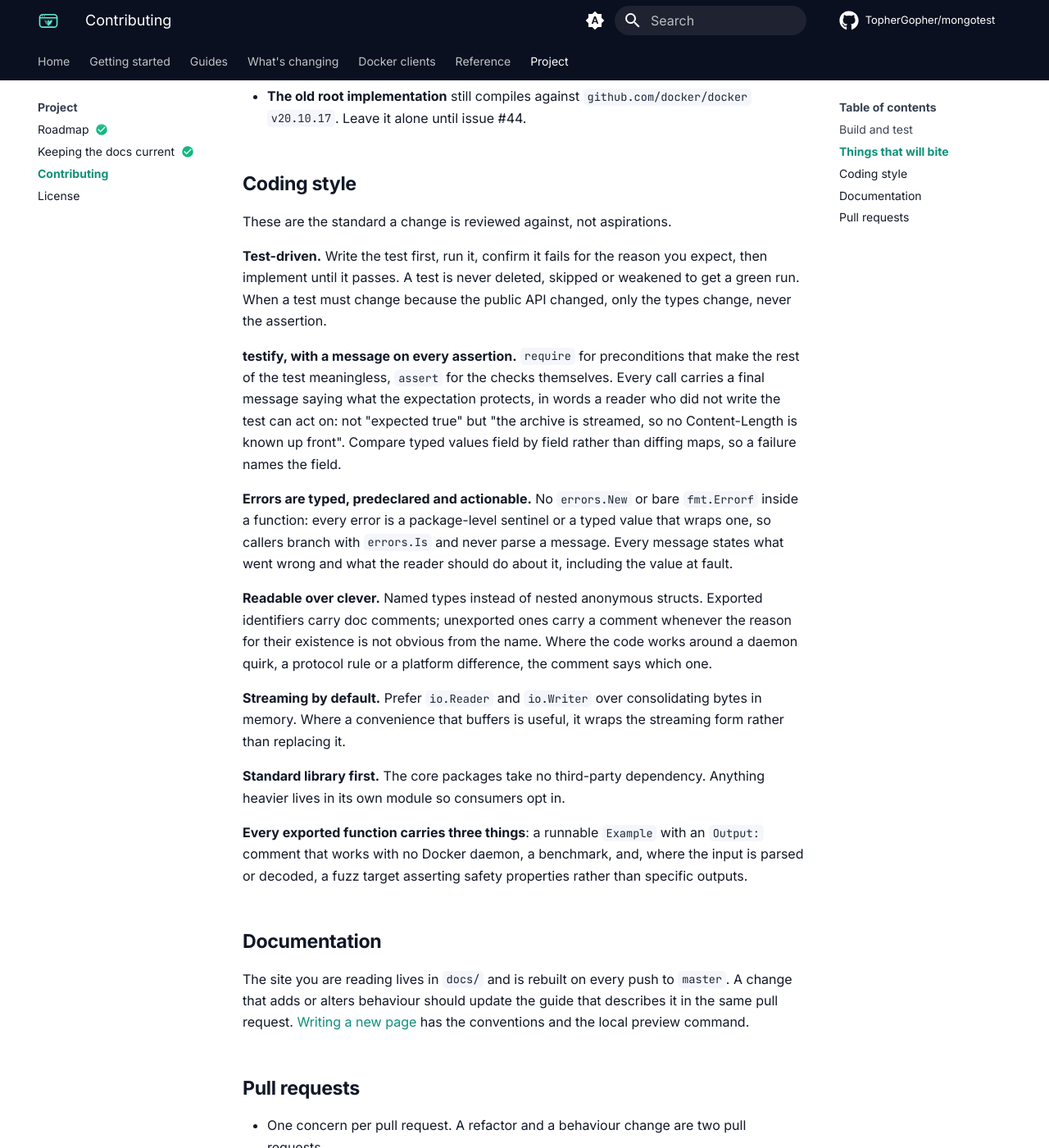
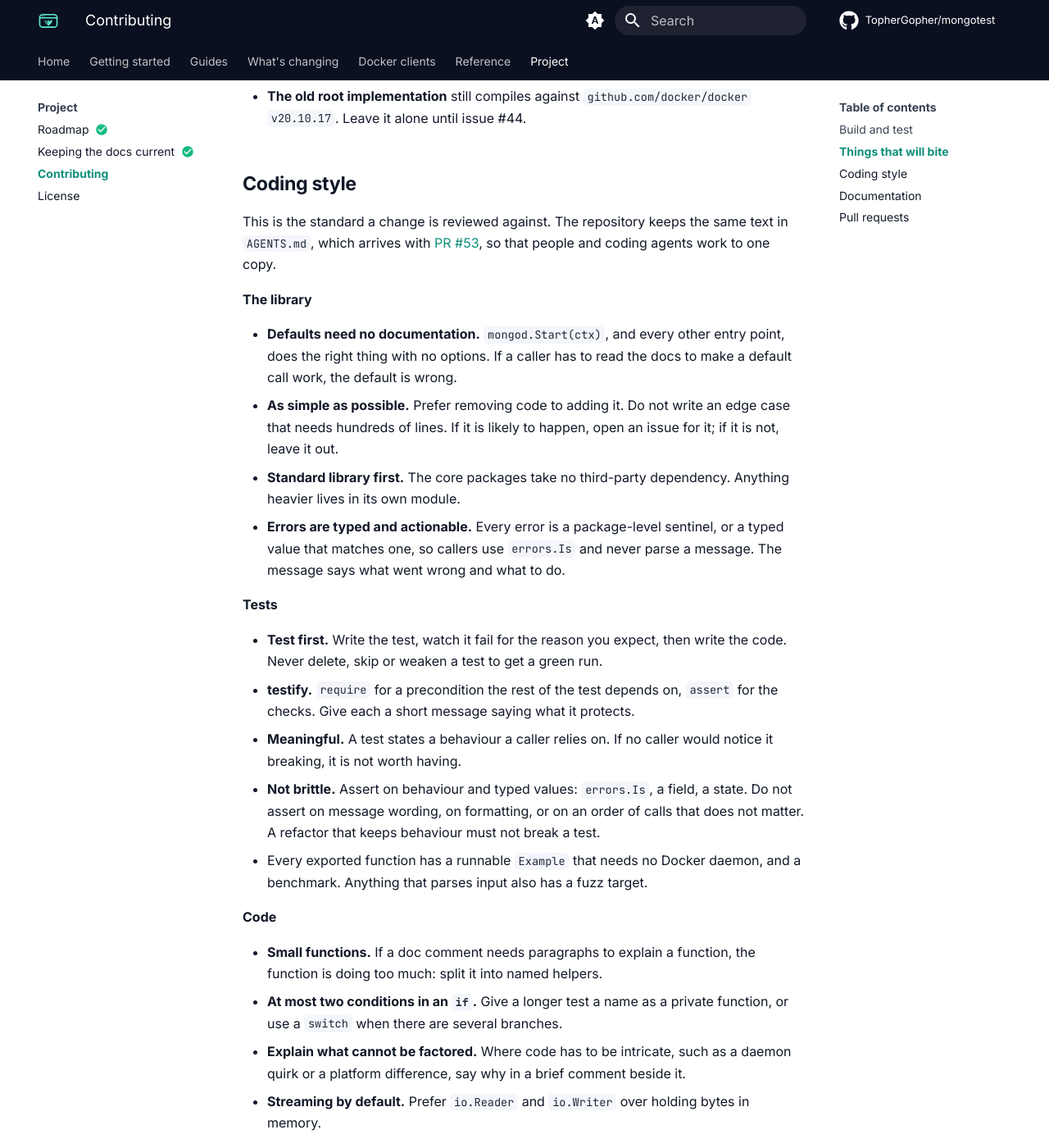
Before and after one commit to TopherGopher/mongotest, an MkDocs documentation site: the page built from docs/project/contributing.md, in a window 1280 px wide and 1400 px high, scrolled down 1049 px. Shown: the whole window at 82% size. Built offline with MkDocs 1.6.1 and Material for MkDocs 9.7.7, drawn with Linux system fonts in a browser that asks for light colours; comment, search, counter and statistics services are not loaded; some of the changed text lies outside the part shown.

Commit message:
Bring the contributing page in line with the repository's standard
The coding style on this page was an older version of the standard. It now
says what AGENTS.md says: tests that are meaningful and not brittle, brief
documentation, small functions, at most two conditions in an if, the
simplest code that works, and a cold read before a change ships.

Co-Authored-By: Claude Mythos 5.2 <noreply@anthropic.com>
Claude-Session: https://claude.ai/code/session_011u8PiEcwFSCbhpVX22FJgP

```diff
--- a/docs/project/contributing.md
+++ b/docs/project/contributing.md
@@ -47,44 +47,60 @@ go test ./dockerclient/ -run='^$' -fuzz=FuzzCheckID -fuzztime=30s
 
 ## Coding style
 
-These are the standard a change is reviewed against, not aspirations.
+This is the standard a change is reviewed against. The repository keeps the
+same text in `AGENTS.md`, which arrives with
+[PR #53](https://github.com/TopherGopher/mongotest/pull/53), so that people and
+coding agents work to one copy.
 
-**Test-driven.** Write the test first, run it, confirm it fails for the
-reason you expect, then implement until it passes. A test is never deleted,
-skipped or weakened to get a green run. When a test must change because the
-public API changed, only the types change, never the assertion.
+**The library**
 
-**testify, with a message on every assertion.** `require` for preconditions
-that make the rest of the test meaningless, `assert` for the checks
-themselves. Every call carries a final message saying what the expectation
-protects, in words a reader who did not write the test can act on: not
-"expected true" but "the archive is streamed, so no Content-Length is known
-up front". Compare typed values field by field rather than diffing maps, so a
-failure names the field.
+- **Defaults need no documentation.** `mongod.Start(ctx)`, and every other
+  entry point, does the right thing with no options. If a caller has to read
+  the docs to make a default call work, the default is wrong.
+- **As simple as possible.** Prefer removing code to adding it. Do not write
+  an edge case that needs hundreds of lines. If it is likely to happen, open
+  an issue for it; if it is not, leave it out.
+- **Standard library first.** The core packages take no third-party
+  dependency. Anything heavier lives in its own module.
+- **Errors are typed and actionable.** Every error is a package-level
+  sentinel, or a typed value that matches one, so callers use `errors.Is` and
+  never parse a message. The message says what went wrong and what to do.
 
-**Errors are typed, predeclared and actionable.** No `errors.New` or bare
-`fmt.Errorf` inside a function: every error is a package-level sentinel or a
-typed value that wraps one, so callers branch with `errors.Is` and never
-parse a message. Every message states what went wrong and what the reader
-should do about it, including the value at fault.
+**Tests**
 
-**Readable over clever.** Named types instead of nested anonymous structs.
-Exported identifiers carry doc comments; unexported ones carry a comment
-whenever the reason for their existence is not obvious from the name. Where
-the code works around a daemon quirk, a protocol rule or a platform
-difference, the comment says which one.
+- **Test first.** Write the test, watch it fail for the reason you expect,
+  then write the code. Never delete, skip or weaken a test to get a green run.
+- **testify.** `require` for a precondition the rest of the test depends on,
+  `assert` for the checks. Give each a short message saying what it protects.
+- **Meaningful.** A test states a behaviour a caller relies on. If no caller
+  would notice it breaking, it is not worth having.
+- **Not brittle.** Assert on behaviour and typed values: `errors.Is`, a
+  field, a state. Do not assert on message wording, on formatting, or on an
+  order of calls that does not matter. A refactor that keeps behaviour must
+  not break a test.
+- Every exported function has a runnable `Example` that needs no Docker
+  daemon, and a benchmark. Anything that parses input also has a fuzz target.
 
-**Streaming by default.** Prefer `io.Reader` and `io.Writer` over
-consolidating bytes in memory. Where a convenience that buffers is useful, it
-wraps the streaming form rather than replacing it.
+**Code**
 
-**Standard library first.** The core packages take no third-party
-dependency. Anything heavier lives in its own module so consumers opt in.
+- **Small functions.** If a doc comment needs paragraphs to explain a
+  function, the function is doing too much: split it into named helpers.
+- **At most two conditions in an `if`.** Give a longer test a name as a
+  private function, or use a `switch` when there are several branches.
+- **Explain what cannot be factored.** Where code has to be intricate, such
+  as a daemon quirk or a platform difference, say why in a brief comment
+  beside it.
+- **Streaming by default.** Prefer `io.Reader` and `io.Writer` over holding
+  bytes in memory.
 
-**Every exported function carries three things**: a runnable `Example` with
-an `Output:` comment that works with no Docker daemon, a benchmark, and, where
-the input is parsed or decoded, a fuzz target asserting safety properties
-rather than specific outputs.
+**Comments and docs**
+
+- **Brief and meaningful.** Say what a thing is for and anything a caller
+  would get wrong without being told. One or two sentences is usual.
+- **It has to read well.** Plain words, whole sentences, one idea each.
+- **Read cold before it ships.** Someone with no context, or a fresh agent
+  given only the code, reads the change adversarially: does it flow, and is
+  it enough? Fix whatever they trip over.
 
 ## Documentation
 
```
